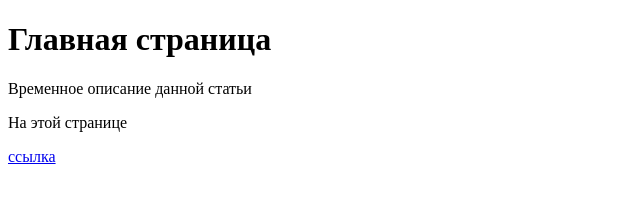
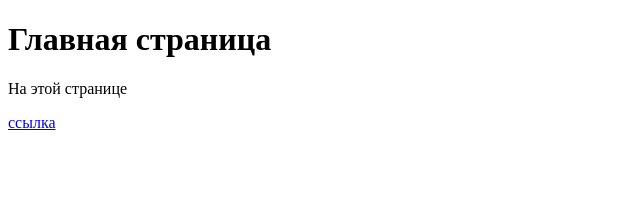
Before and after one commit to KostyaFadeev/origin, a plain HTML site: page index.html in a window 1280 px wide. Shown: the whole page, without its empty margins (0-640 px from the left). Drawn offline with Linux system fonts and the light colour scheme.

```diff
--- a/index.html
+++ b/index.html
@@ -11,9 +11,6 @@
 <h1 class="title">
   Главная страница
 </h1>
-<p class="description">
-  Временное описание данной статьи
-</p>
 <main class="site-main">
   <p>На этой странице</p>
   <a href="/">ссылка</a>
```
Also changed, not shown: modules/scripts.js (added), 1 other file.
